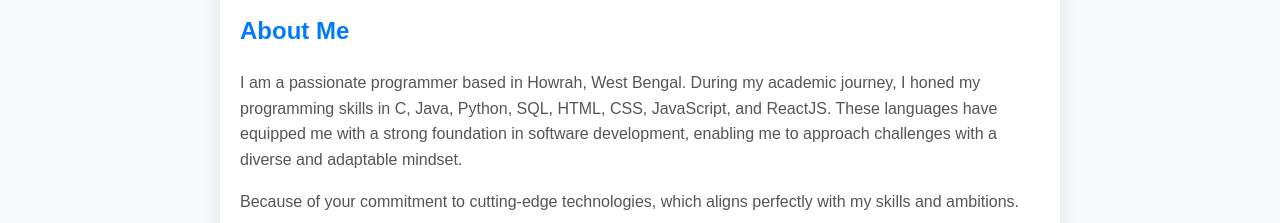
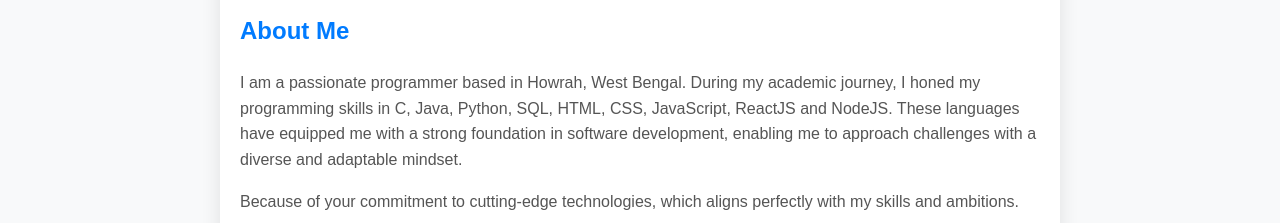
Before and after one commit to Biman-pakhira/portfolio, a plain HTML site: page index.html in a window 1280 px wide. Shown: the part 178-401 px from the top of the page. Drawn offline with Linux system fonts and the light colour scheme.

Commit message:
Update index.html

```diff
--- a/index.html
+++ b/index.html
@@ -95,7 +95,7 @@
     <section>
         <h2>About Me</h2>
         <p>
-            I am a passionate programmer based in Howrah, West Bengal. During my academic journey, I honed my programming skills in C, Java, Python, SQL, HTML, CSS, JavaScript, and ReactJS. These languages have equipped me with a strong foundation in software development, enabling me to approach challenges with a diverse and adaptable mindset.
+            I am a passionate programmer based in Howrah, West Bengal. During my academic journey, I honed my programming skills in C, Java, Python, SQL, HTML, CSS, JavaScript, ReactJS and NodeJS. These languages have equipped me with a strong foundation in software development, enabling me to approach challenges with a diverse and adaptable mindset.
         </p>
         <p>
             Because of your commitment to cutting-edge technologies, which aligns perfectly with my skills and ambitions.
```
